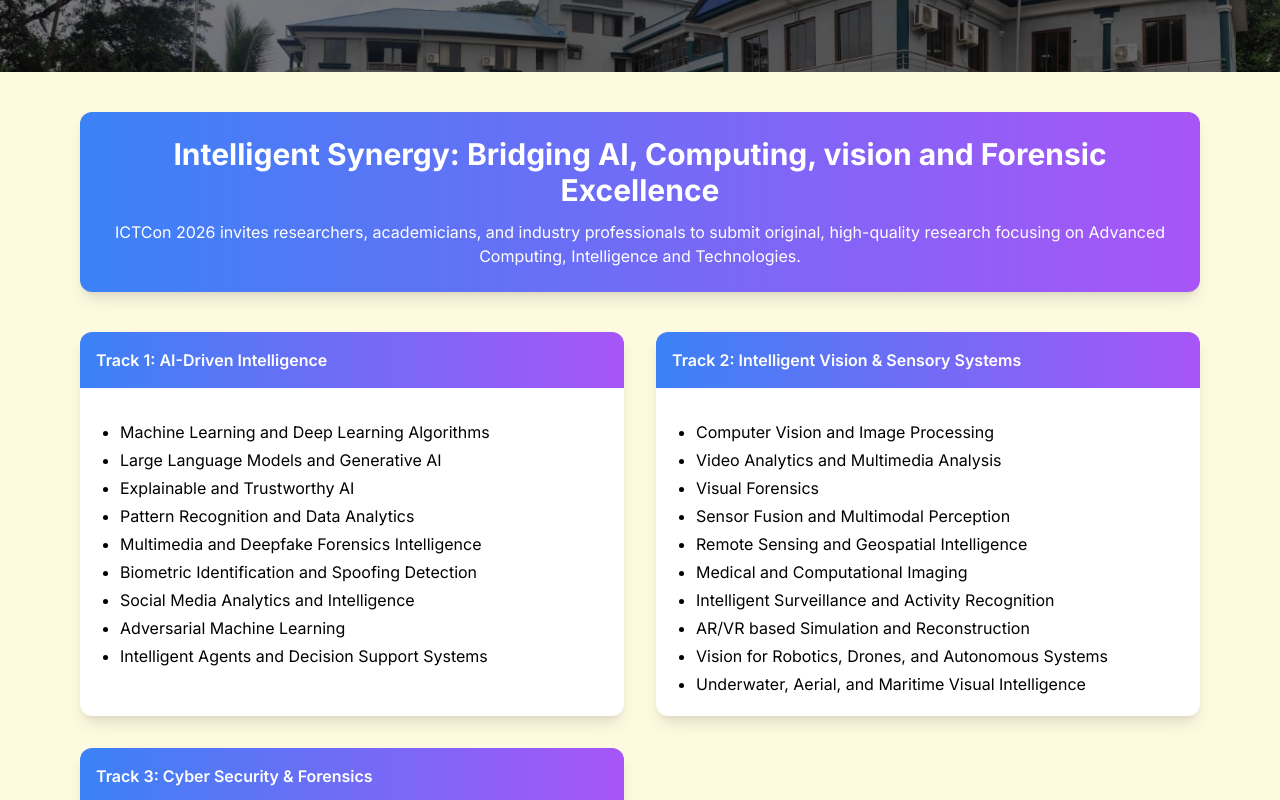
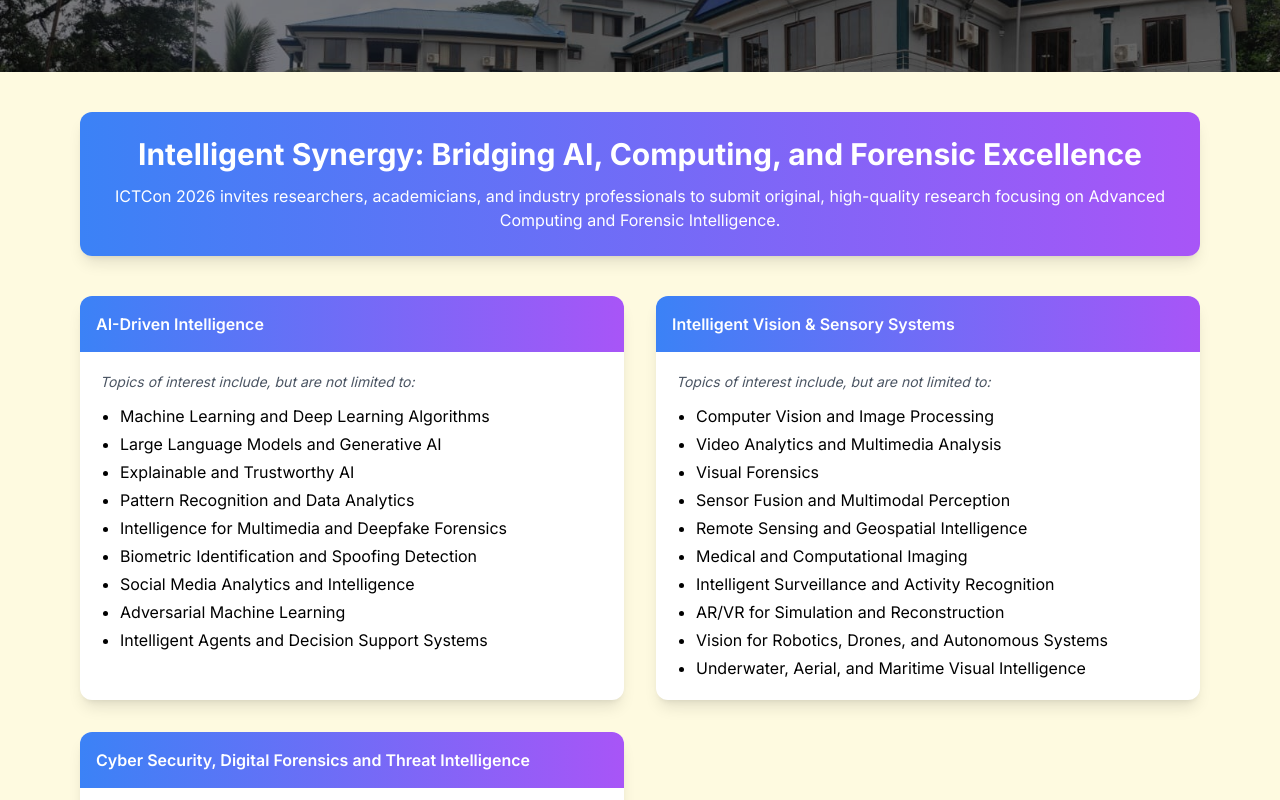
Before and after one commit to ictcon-cit/ictcon_2026, a Next.js app: page /papers in a window 1280 px wide. Shown: the part 200-1000 px from the top of the page. Built offline with nearby package versions, Linux system fonts and the light colour scheme.

Commit message:
Updated home

```diff
--- a/src/app/papers/page.tsx
+++ b/src/app/papers/page.tsx
@@ -10,29 +10,28 @@
         {/* Theme Section */}
         <div className="bg-gradient-to-r from-blue-500 to-purple-500 text-white p-6 rounded-xl shadow-lg text-center mb-10">
           <h1 className="md:text-3xl text-xl font-bold">
-            Intelligent Synergy: Bridging AI, Computing, vision and Forensic Excellence
+            Intelligent Synergy: Bridging AI, Computing, and Forensic Excellence
           </h1>
           <p className="mt-3 text-sm md:text-base">
             ICTCon 2026 invites researchers, academicians, and industry professionals
-            to submit original, high-quality research focusing on Advanced Computing,
-            Intelligence and Technologies.
+            to submit original, high-quality research focusing on Advanced Computing
+            and Forensic Intelligence.
           </p>
         </div>
 
         {/* Tracks Grid */}
         <div className="grid md:grid-cols-2 gap-8">
 
-          {/* Track Card */}
           {[
             {
-              title: "Track 1: AI-Driven Intelligence",
+              title: "AI-Driven Intelligence",
+              focus: "Topics of interest include, but are not limited to:",
               points: [
-
                 "Machine Learning and Deep Learning Algorithms",
                 "Large Language Models and Generative AI",
                 "Explainable and Trustworthy AI",
                 "Pattern Recognition and Data Analytics",
-                "Multimedia and Deepfake Forensics Intelligence",
+                "Intelligence for Multimedia and Deepfake Forensics",
                 "Biometric Identification and Spoofing Detection",
                 "Social Media Analytics and Intelligence",
                 "Adversarial Machine Learning",
@@ -40,7 +39,8 @@
               ],
             },
             {
-              title: "Track 2: Intelligent Vision & Sensory Systems",
+              title: "Intelligent Vision & Sensory Systems",
+              focus: "Topics of interest include, but are not limited to:",
               points: [
                 "Computer Vision and Image Processing",
                 "Video Analytics and Multimedia Analysis",
@@ -49,20 +49,20 @@
                 "Remote Sensing and Geospatial Intelligence",
                 "Medical and Computational Imaging",
                 "Intelligent Surveillance and Activity Recognition",
-                "AR/VR based Simulation and Reconstruction",
+                "AR/VR for Simulation and Reconstruction",
                 "Vision for Robotics, Drones, and Autonomous Systems",
                 "Underwater, Aerial, and Maritime Visual Intelligence",
               ],
             },
-
             {
-              title: "Track 3: Cyber Security & Forensics",
+              title: "Cyber Security, Digital Forensics and Threat Intelligence",
+              focus: "Topics of interest include, but are not limited to:",
               points: [
                 "Cyber Security and Digital Forensics",
                 "Malware Analysis and Reverse Engineering",
                 "Network Security and Threat Intelligence",
                 "Intrusion Detection and Threat Hunting",
-                "Edge, and IoT Security",
+                "Edge and IoT Security",
                 "Cryptography and Secure Communication",
                 "Mobile and Device Forensics",
                 "Secure Software Systems and DevSecOps",
@@ -93,6 +93,7 @@
               </div>
             </div>
           ))}
+
         </div>
 
       </div>
```
